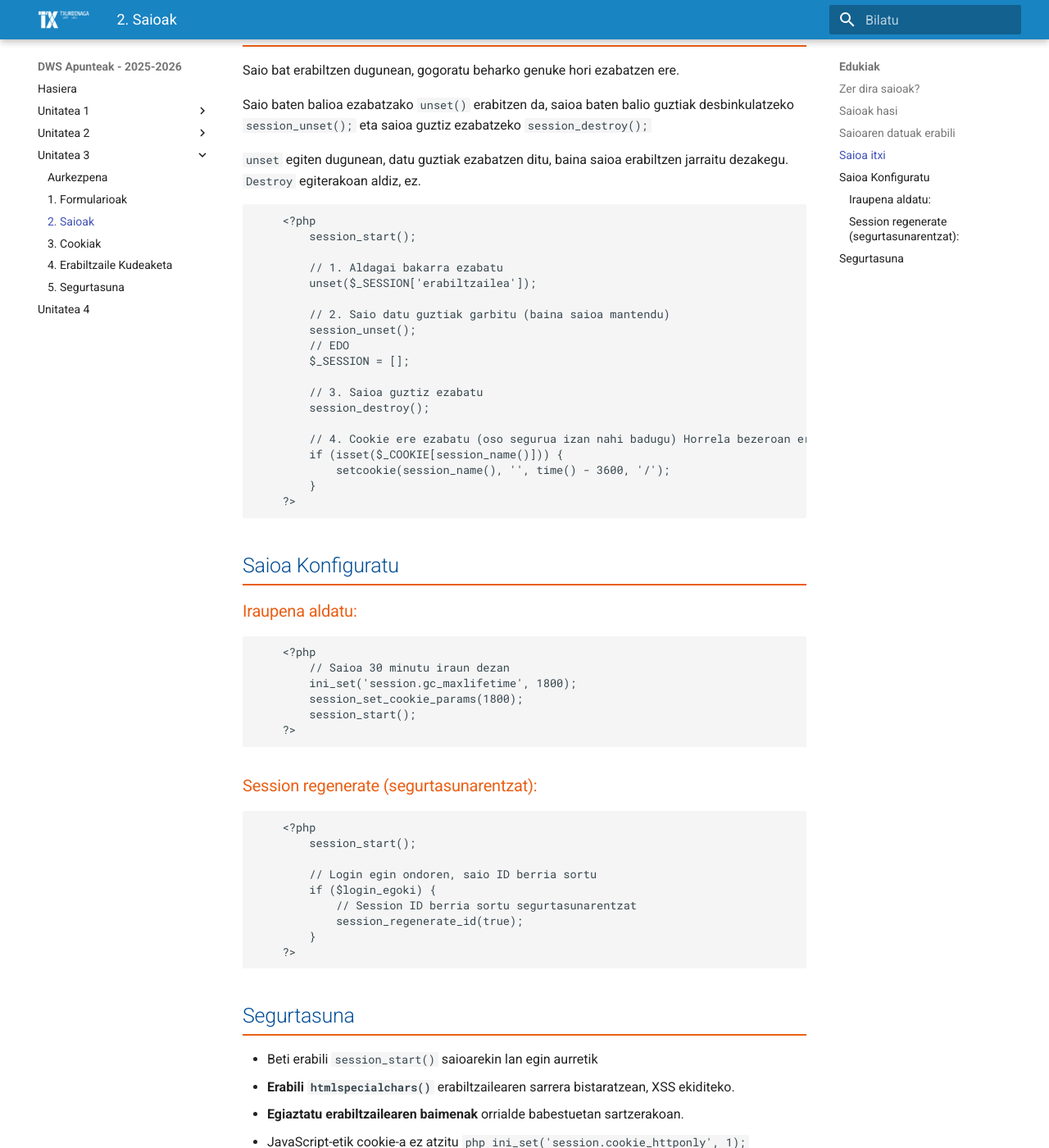
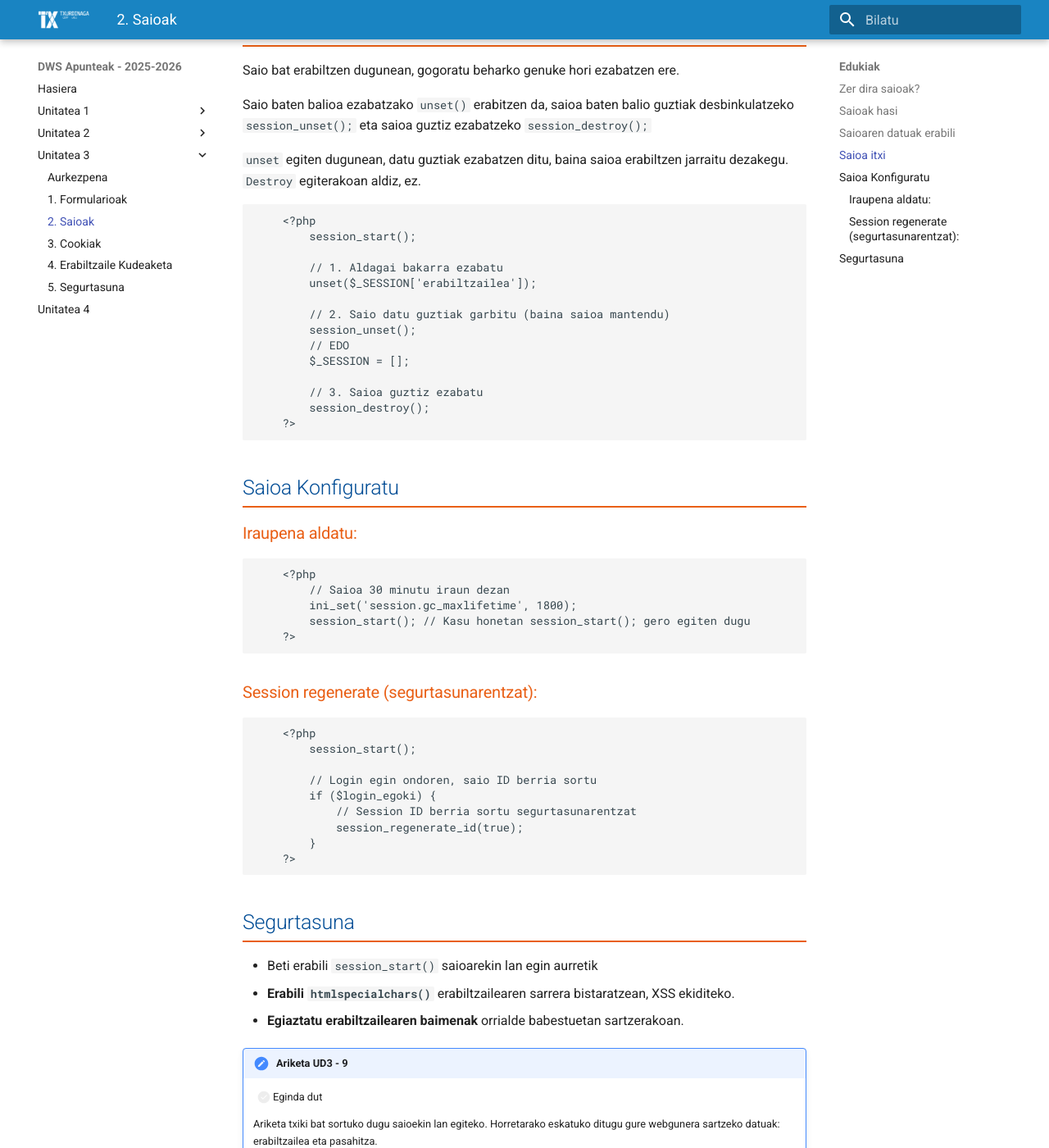
Before and after one commit to martinezjone/dws_apunteak, an MkDocs documentation site: the page built from docs/03-formak-sesioak-cookieak/dws-3-saioak/index.md, in a window 1280 px wide and 1400 px high, scrolled down 1707 px. Shown: the whole window at 82% size. Built offline with MkDocs 1.6.1 and Material for MkDocs 9.7.7, drawn with Linux system fonts in a browser that asks for light colours; some of the changed text lies outside the part shown.

Commit message:
Saioak aldatu

````diff
--- a/docs/03-formak-sesioak-cookieak/dws-3-saioak/index.md
+++ b/docs/03-formak-sesioak-cookieak/dws-3-saioak/index.md
@@ -81,11 +81,6 @@
 
         // 3. Saioa guztiz ezabatu
         session_destroy();
-
-        // 4. Cookie ere ezabatu (oso segurua izan nahi badugu) Horrela bezeroan ere ezabatuko genuke
-        if (isset($_COOKIE[session_name()])) {
-            setcookie(session_name(), '', time() - 3600, '/');
-        }
     ?>
 ```
 
@@ -97,8 +92,7 @@
     <?php
         // Saioa 30 minutu iraun dezan
         ini_set('session.gc_maxlifetime', 1800);
-        session_set_cookie_params(1800);
-        session_start();
+        session_start(); // Kasu honetan session_start(); gero egiten dugu
     ?>
 ```
 
@@ -121,17 +115,6 @@
 - Beti erabili `session_start()` saioarekin lan egin aurretik
 - **Erabili `htmlspecialchars()`** erabiltzailearen sarrera bistaratzean, XSS ekiditeko.
 - **Egiaztatu erabiltzailearen baimenak** orrialde babestuetan sartzerakoan.
-- JavaScript-etik cookie-a ez atzitu
-    ```php
-        ini_set('session.cookie_httponly', 1);
-    ```
-
-- SameSite babesteko
-    ```php
-        ini_set('session.cookie_samesite', 'Strict');
-    ```
-
-- Informazio gehiago: <a href="https://www.php.net/manual/en/session.security.ini.php" target="_blank">Securing Session INI Settings</a>
 
 
 
````
Also changed, not shown: docs/03-formak-sesioak-cookieak/cookiak/index.md (+3 -2 lines), site/03-formak-sesioak-cookieak/cookiak/index.html, site/search/search_index.json, 1 other file.
